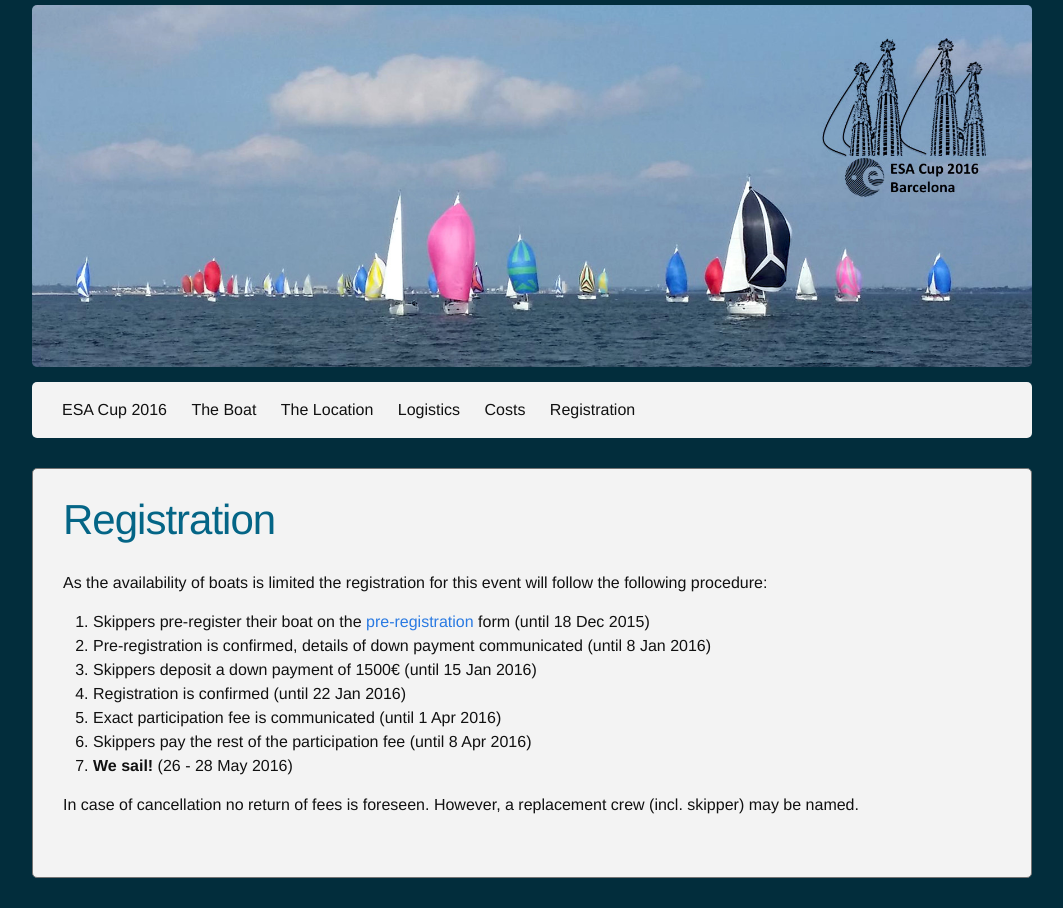
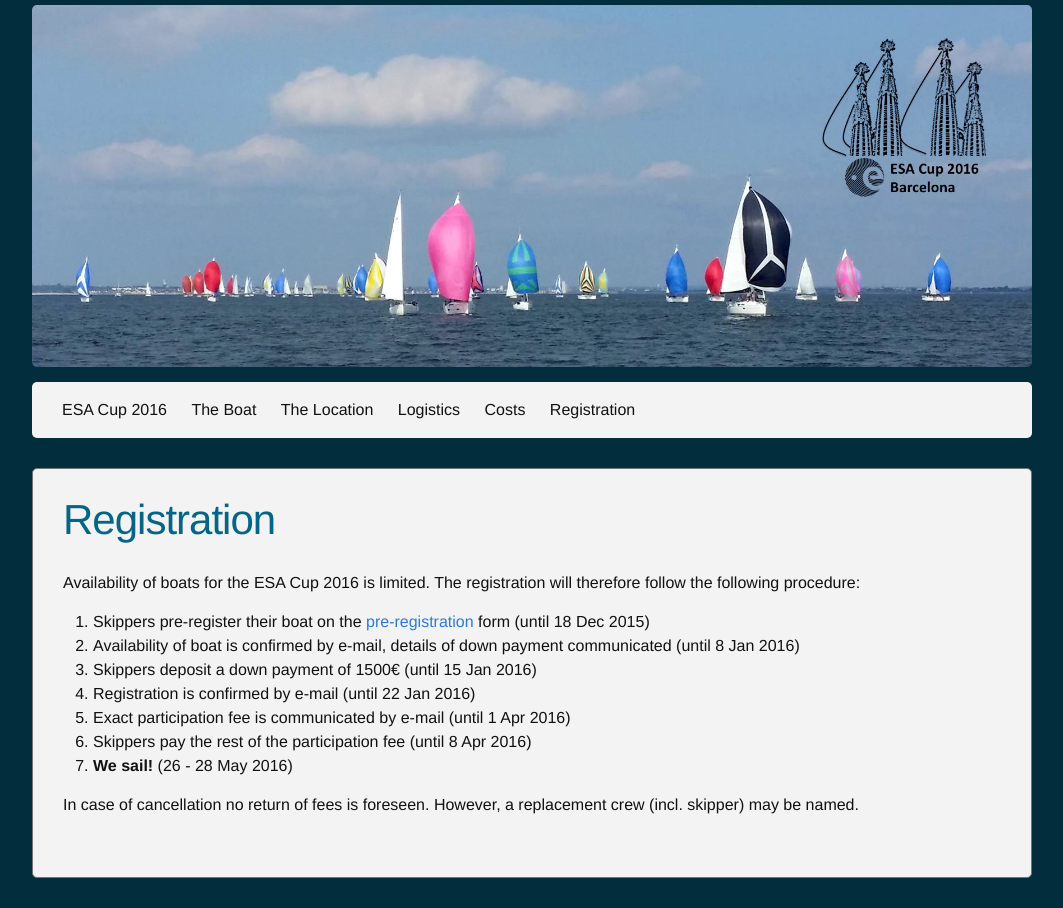
Before and after one commit to esacup2016/esacup2016.github.io, a Jekyll site: the page built from pages/registration.md, in a window 1280 px wide. Shown: the whole page, without its empty margins (108-1171 px from the left). Built offline with Jekyll 4.4.1, drawn with Linux system fonts in a browser that asks for light colours.

Commit message:
Spelling and style

```diff
--- a/pages/registration.md
+++ b/pages/registration.md
@@ -5,14 +5,14 @@ permalink: /registration/
 menu-rank: 7
 ---
 
-As the availability of boats is limited the registration for this event will
-follow the following procedure:
+Availability of boats for the ESA Cup 2016 is limited. The registration will
+therefore follow the following procedure:
 
 1. Skippers pre-register their boat on the [pre-registration](/pre-registration) form (until 18 Dec 2015)
-2. Pre-registration is confirmed, details of down payment communicated (until 8 Jan 2016)
+2. Availability of boat is confirmed by e-mail, details of down payment communicated (until 8 Jan 2016)
 3. Skippers deposit a down payment of 1500€ (until 15 Jan 2016)
-4. Registration is confirmed (until 22 Jan 2016)
-5. Exact participation fee is communicated (until 1 Apr 2016)
+4. Registration is confirmed by e-mail (until 22 Jan 2016)
+5. Exact participation fee is communicated by e-mail (until 1 Apr 2016)
 6. Skippers pay the rest of the participation fee (until 8 Apr 2016)
 7. **We sail!** (26 - 28 May 2016)
 
```
Also changed, not shown: pages/logistics.md (+5 -5 lines).
